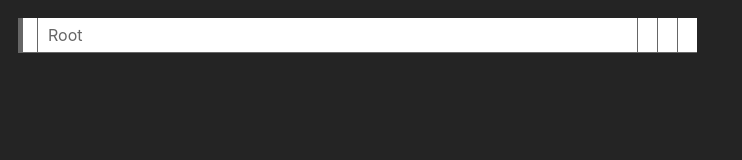
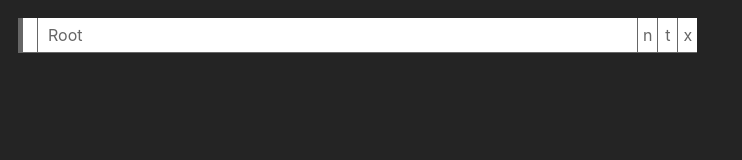
Before and after one commit to pdmnyberg/react-universal-tree, a React (Vite) app: page / in a window 1280 px wide. Shown: the top 160 px of the page, without its empty margins (0-742 px from the left). Built offline with nearby package versions, Linux system fonts and the light colour scheme.

Commit message:
feat: use icon content in action buttons

```diff
--- a/src/App.tsx
+++ b/src/App.tsx
@@ -59,19 +59,19 @@ function getItemActions(item: ItemWithContent) {
   const removeNode = {
     label: "Remove node",
     actionId: "remove-node",
-    icon: "",
+    icon: "x",
   };
   if (["node", "layout-group"].includes(item.content.type)) {
     return [
       {
         label: "Add node",
         actionId: "add-node",
-        icon: "",
+        icon: "n",
       },
       {
         label: "Add text",
         actionId: "add-text",
-        icon: "",
+        icon: "t",
       },
       removeNode
     ]
--- a/src/components/UniversalTree.css
+++ b/src/components/UniversalTree.css
@@ -51,6 +51,14 @@
     flex-grow: 0;
     flex-shrink: 0;
     position: relative;
+}
+
+.universal-tree .tree-node > .node-view > .action::after {
+    position: absolute;
+    left: 50%;
+    top: 50%;
+    content: attr(data-icon);
+    transform: translateX(-50%) translateY(-50%);
 }
 
 .universal-tree .tree-node > .node-view > .action:hover {
```
